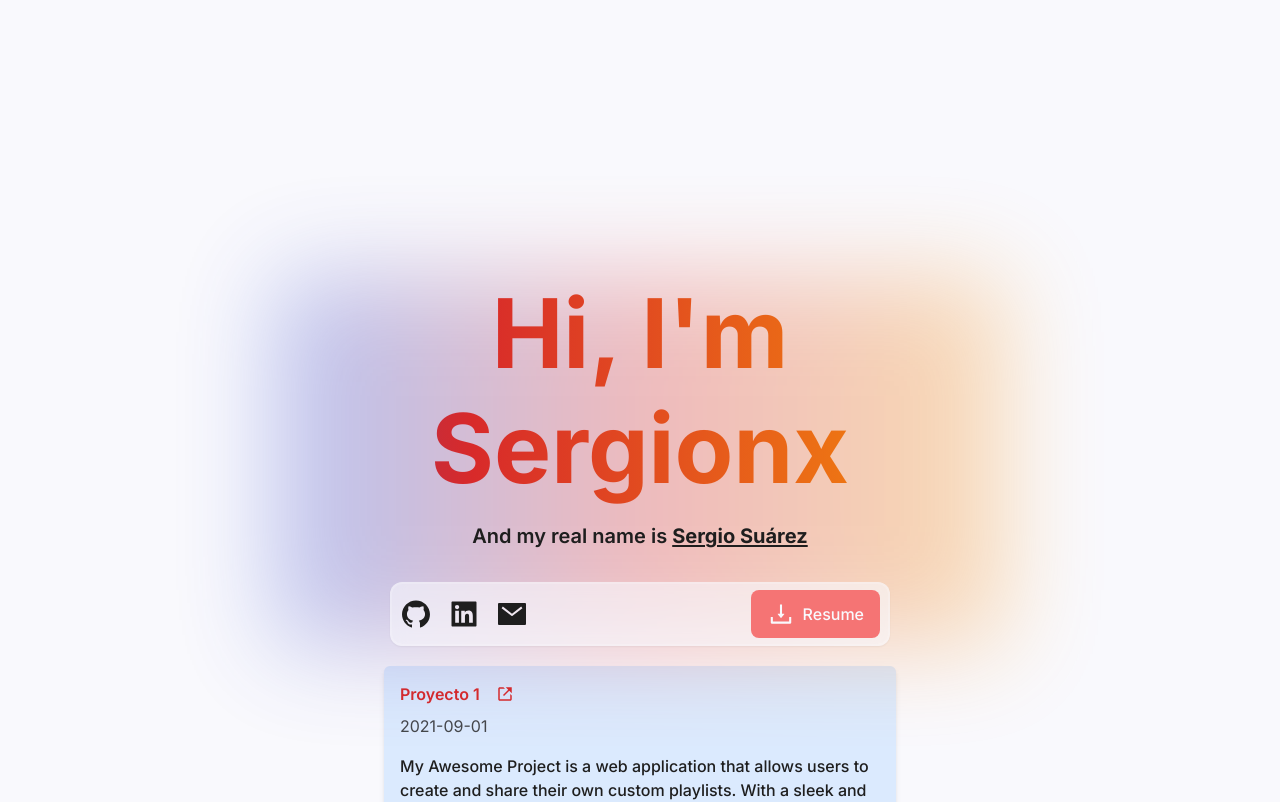
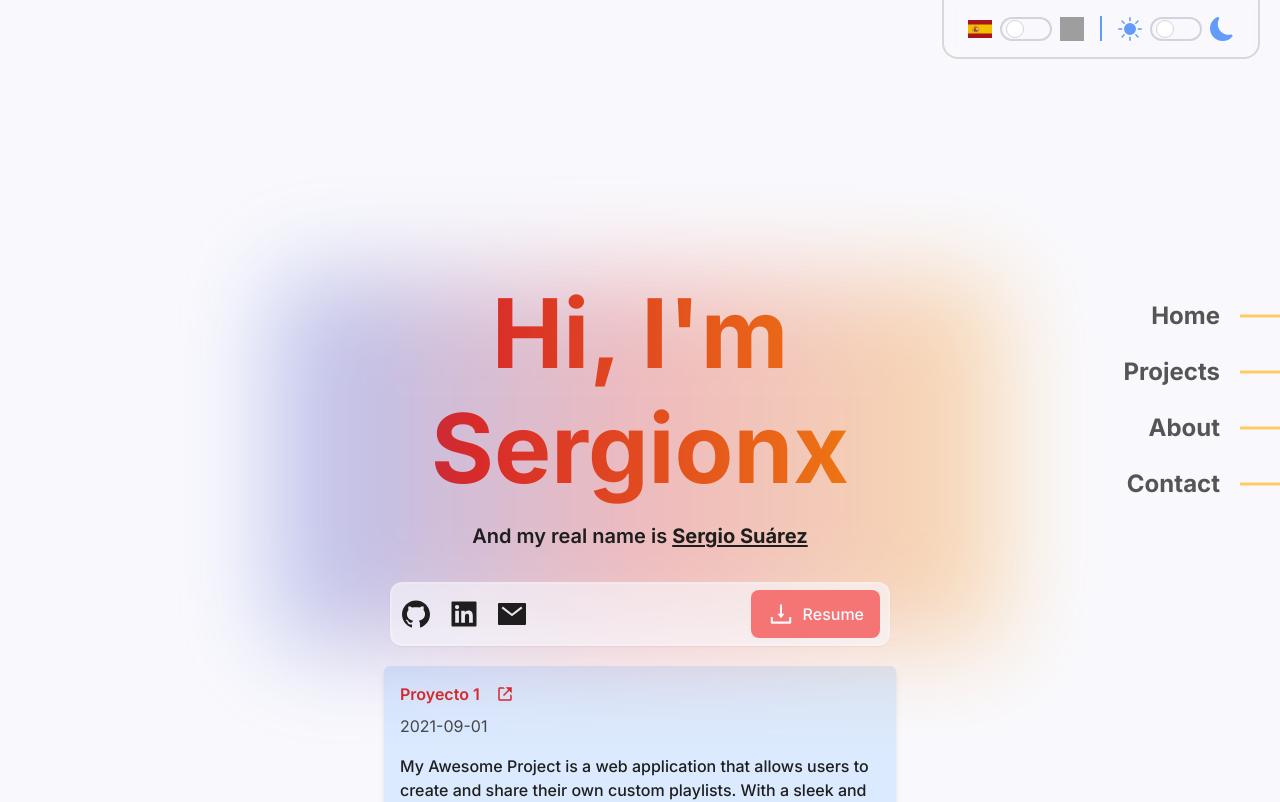
Before and after one commit to Sergionx/portfolio, a React (Vite) app: page / in a window 1280 px wide. Shown: the top 802 px of the page. Built offline with nearby package versions, Linux system fonts and the light colour scheme; grey boxes are pictures that could not be loaded.

Commit message:
added sideMenu

```diff
--- a/src/main.tsx
+++ b/src/main.tsx
@@ -1,10 +1,13 @@
-import React from 'react'
-import ReactDOM from 'react-dom/client'
-import App from './App.tsx'
-import './index.css'
+import React from "react";
+import ReactDOM from "react-dom/client";
+import App from "./App.tsx";
+import "./index.css";
+import Header from "./components/layout/Header.tsx";
+import SideMenu from "./components/layout/SideMenu.tsx";
 
-ReactDOM.createRoot(document.getElementById('root')!).render(
+ReactDOM.createRoot(document.getElementById("root")!).render(
   <React.StrictMode>
+    <SideMenu />
     <App />
-  </React.StrictMode>,
-)
+  </React.StrictMode>
+);
```
